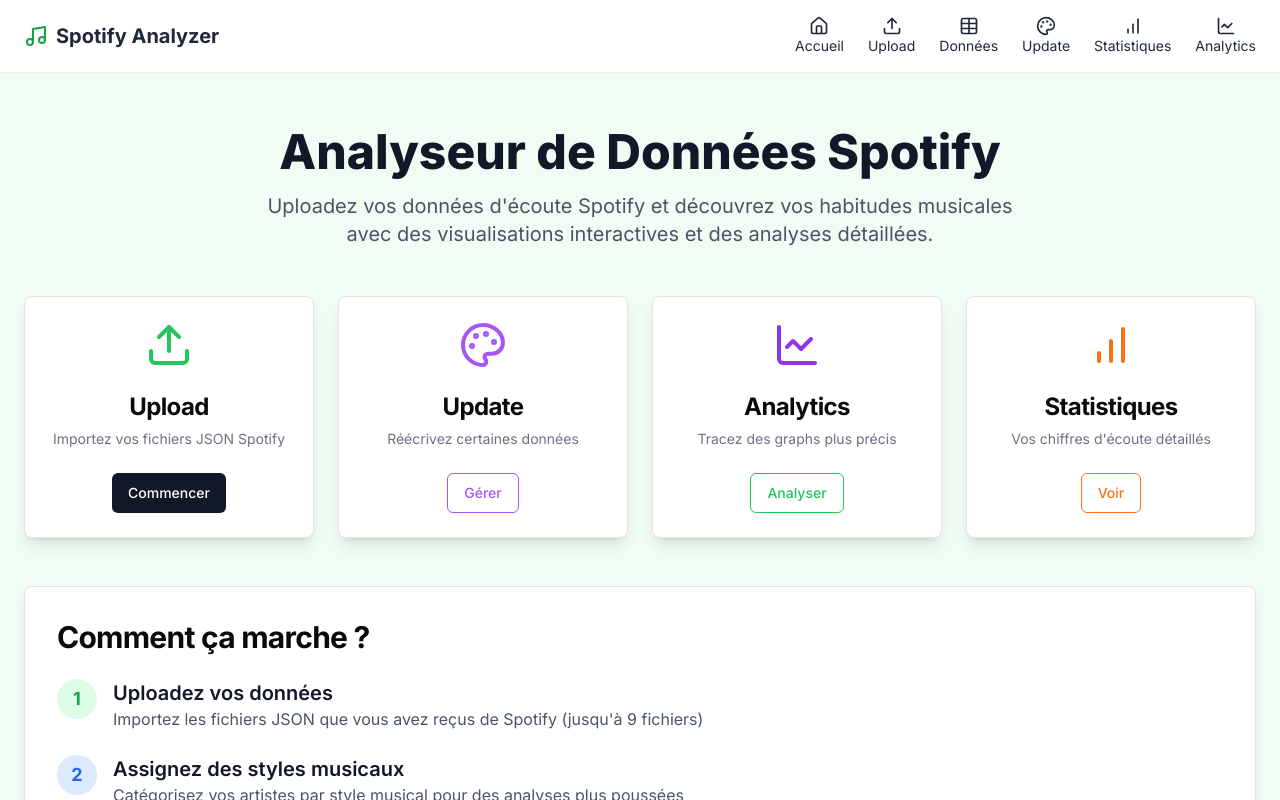
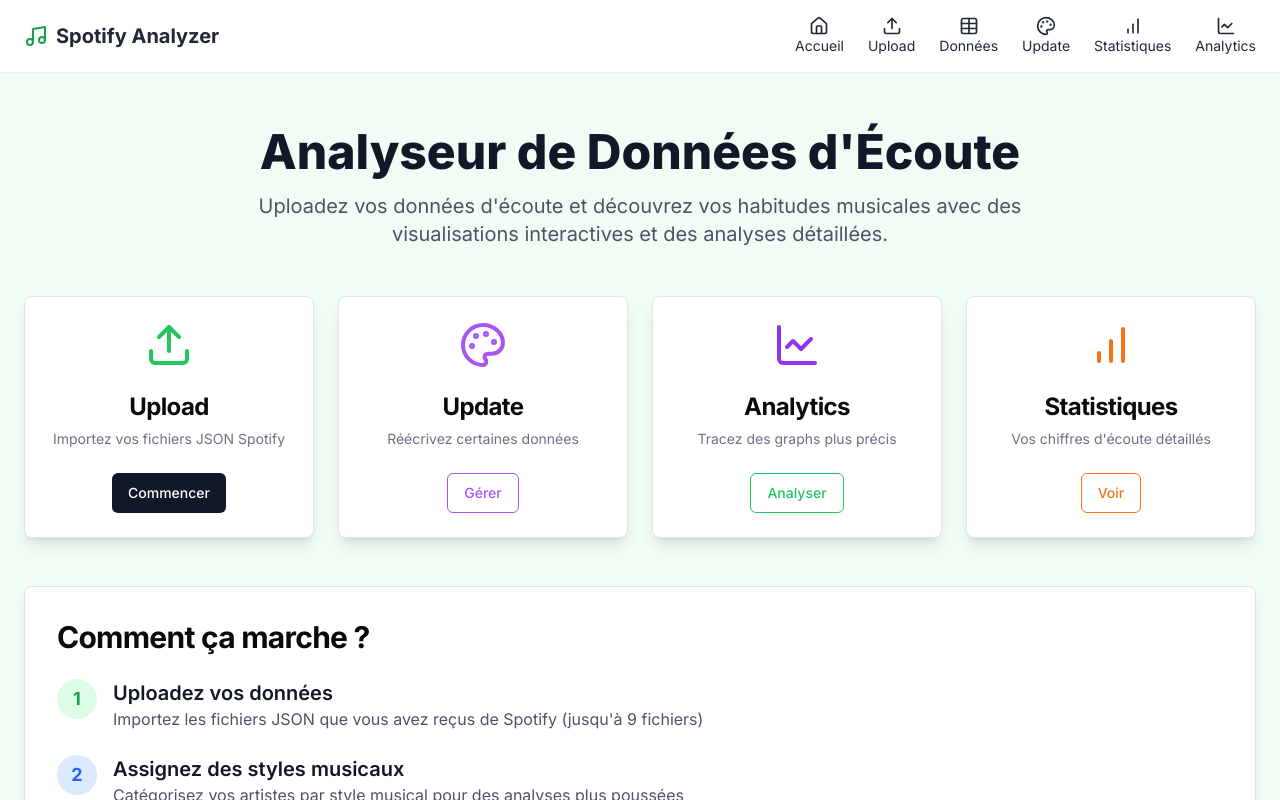
Before and after one commit to Listening-Analyzer-Project/Listening-Analyzer-Project-Front, a Next.js app: page / in a window 1280 px wide. Shown: the top 800 px of the page. Built offline with nearby package versions, Linux system fonts and the light colour scheme.

Commit message:
Title changes

```diff
--- a/app/page.tsx
+++ b/app/page.tsx
@@ -7,9 +7,9 @@ export default function HomePage() {
   return (
     <div className="container mx-auto py-8">
       <div className="text-center mb-12">
-        <h1 className="text-5xl font-extrabold text-gray-900 mb-4">Analyseur de Données Spotify</h1>
+        <h1 className="text-5xl font-extrabold text-gray-900 mb-4">Analyseur de Données d'Écoute</h1>
         <p className="text-xl text-gray-600 max-w-3xl mx-auto">
-          Uploadez vos données d'écoute Spotify et découvrez vos habitudes musicales avec des visualisations
+          Uploadez vos données d'écoute et découvrez vos habitudes musicales avec des visualisations
           interactives et des analyses détaillées.
         </p>
       </div>
```
